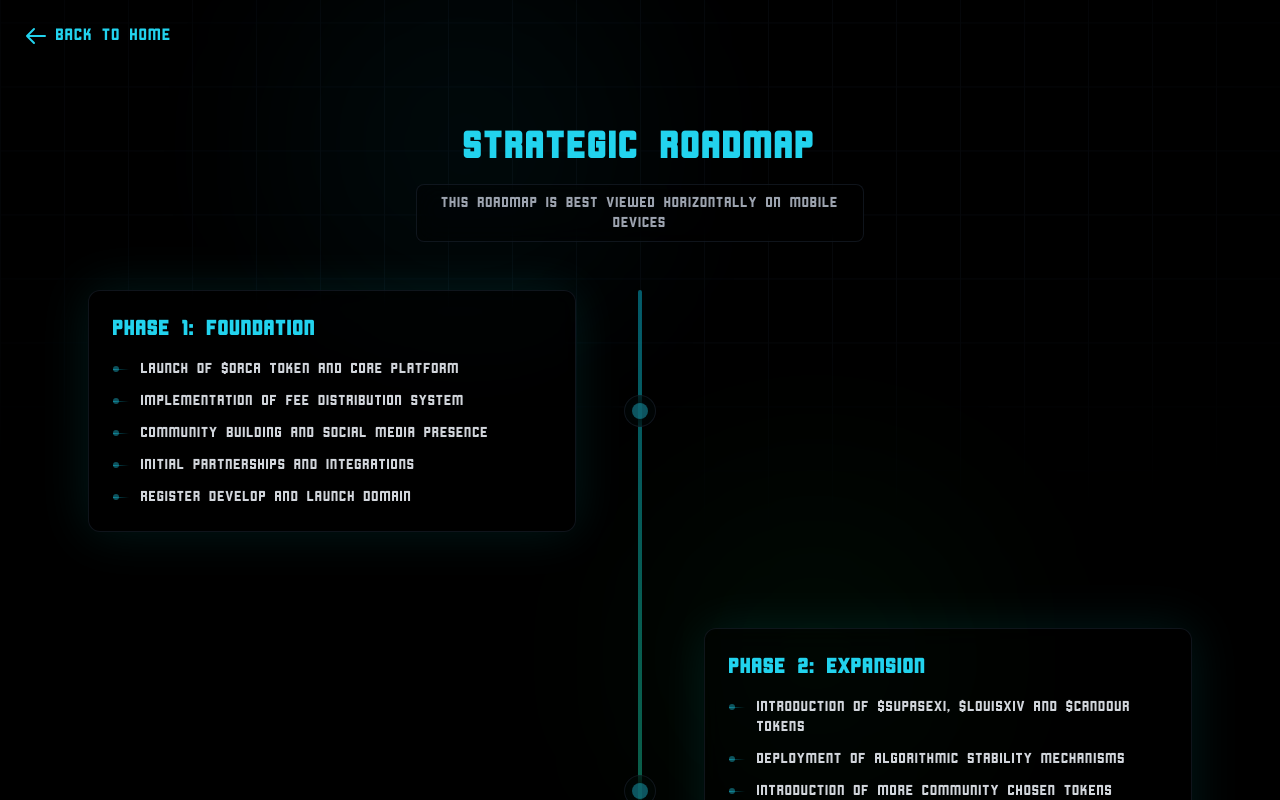
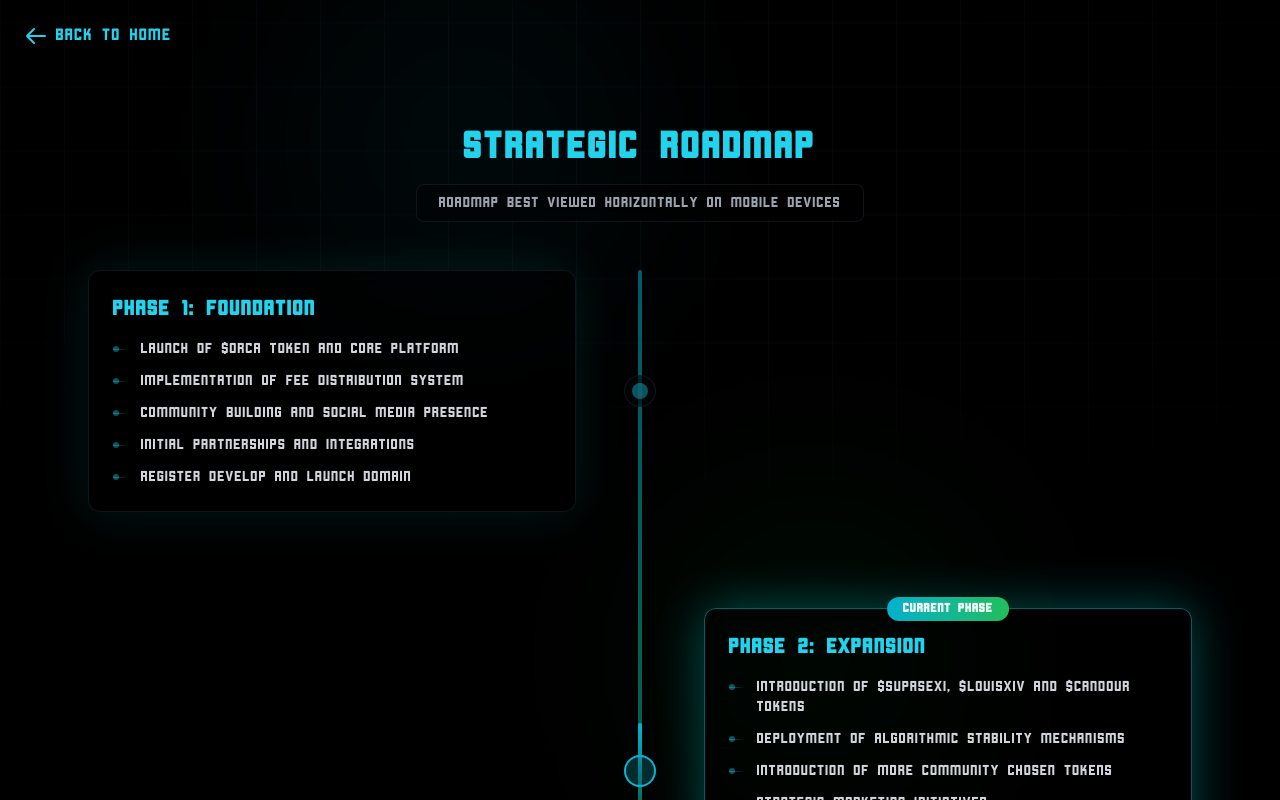
Before and after one commit to OrcaMonsta/orcamonsta1, a Next.js app: page /roadmap in a window 1280 px wide. Shown: the top 800 px of the page. Built offline with nearby package versions, Linux system fonts and the light colour scheme.

Commit message:
Enhance visibility of current phase indicators in roadmap

```diff
--- a/app/roadmap/page.tsx
+++ b/app/roadmap/page.tsx
@@ -8,6 +8,8 @@ const cornerstone = localFont({
   src: '../../public/cornerstone.ttf',
   variable: '--font-cornerstone'
 })
+
+const CURRENT_PHASE = 1; // Index 1 represents Phase 2 (0-based indexing)
 
 export default function Roadmap() {
   // Using the same roadmap content from aboutContent
@@ -110,7 +112,7 @@ export default function Roadmap() {
         {/* Mobile Disclaimer */}
         <p className={`${cornerstone.className} text-gray-400 text-sm text-center mb-12
           backdrop-blur-md bg-black/30 mx-auto max-w-md rounded-lg py-2 px-4 border border-gray-800/50`}>
-          THIS ROADMAP IS BEST VIEWED HORIZONTALLY ON MOBILE DEVICES
+          ROADMAP BEST VIEWED HORIZONTALLY ON MOBILE DEVICES
         </p>
 
         {/* Visual Roadmap Timeline */}
@@ -131,14 +133,26 @@ export default function Roadmap() {
               >
                 {/* Content Box */}
                 <div className={`w-[calc(50%-2rem)] ${index % 2 === 0 ? 'pr-8' : 'pl-8'}`}>
-                  <div className="backdrop-blur-md bg-black/30 rounded-xl p-6 border border-gray-800/50
-                    shadow-[0_0_50px_rgba(0,255,255,0.1)] hover:shadow-[0_0_80px_rgba(0,255,255,0.2)]
-                    transform transition-all duration-300 group hover:scale-105 animate-fadeIn"
+                  <div className={`backdrop-blur-md bg-black/30 rounded-xl p-6 border
+                    ${index === CURRENT_PHASE
+                      ? 'border-cyan-500/50 shadow-[0_0_50px_rgba(0,255,255,0.3)]'
+                      : 'border-gray-800/50 shadow-[0_0_50px_rgba(0,255,255,0.1)]'}
+                    hover:shadow-[0_0_80px_rgba(0,255,255,0.2)]
+                    transform transition-all duration-300 group hover:scale-105 animate-fadeIn`}
                     style={{
                       animationDelay: `${index * 200}ms`
                     }}
                   >
-                    <h3 className={`${cornerstone.className} text-xl font-bold text-cyan-400 mb-4`}>
+                    {/* Current Phase Label - Only shows for current phase */}
+                    {index === CURRENT_PHASE && (
+                      <div className="absolute -top-3 left-1/2 -translate-x-1/2 px-4 py-1
+                        bg-gradient-to-r from-cyan-500 to-green-500 rounded-full
+                        text-xs text-white font-bold animate-pulse">
+                        CURRENT PHASE
+                      </div>
+                    )}
+                    <h3 className={`${cornerstone.className} text-xl font-bold
+                      ${index === CURRENT_PHASE ? 'text-cyan-400' : 'text-cyan-400'} mb-4`}>
                       {phase.name}
                     </h3>
                     <div className="space-y-3">
@@ -164,16 +178,26 @@ export default function Roadmap() {
 
                 {/* Timeline Node */}
                 <div className="w-16 relative flex items-center justify-center">
-                  <div className="w-8 h-8 rounded-full bg-black/30 border border-gray-800/50
-                    backdrop-blur-md flex items-center justify-center group
-                    animate-fadeIn"
+                  <div className={`w-8 h-8 rounded-full backdrop-blur-md flex items-center justify-center group
+                    animate-fadeIn ${index === CURRENT_PHASE
+                      ? 'border-2 border-cyan-500 bg-cyan-500/20'
+                      : 'border border-gray-800/50 bg-black/30'}`}
                     style={{
                       animationDelay: `${index * 200}ms`
                     }}
                   >
-                    <div className="w-4 h-4 rounded-full bg-cyan-400/40 animate-pulse
-                      group-hover:bg-green-400/40 transition-all duration-300" />
+                    <div className={`w-4 h-4 rounded-full ${index === CURRENT_PHASE
+                      ? 'bg-cyan-400 animate-ping'
+                      : 'bg-cyan-400/40 animate-pulse'}
+                      group-hover:bg-green-400/40 transition-all duration-300`} />
                   </div>
+                  {/* Progress Line for Current Phase */}
+                  {index === CURRENT_PHASE && (
+                    <div className="absolute left-1/2 h-24 w-1 -translate-x-1/2">
+                      <div className="h-full bg-gradient-to-b from-cyan-500 to-transparent
+                        animate-pulse rounded-full" />
+                    </div>
+                  )}
                 </div>
 
                 {/* Empty space for opposite side */}
```
